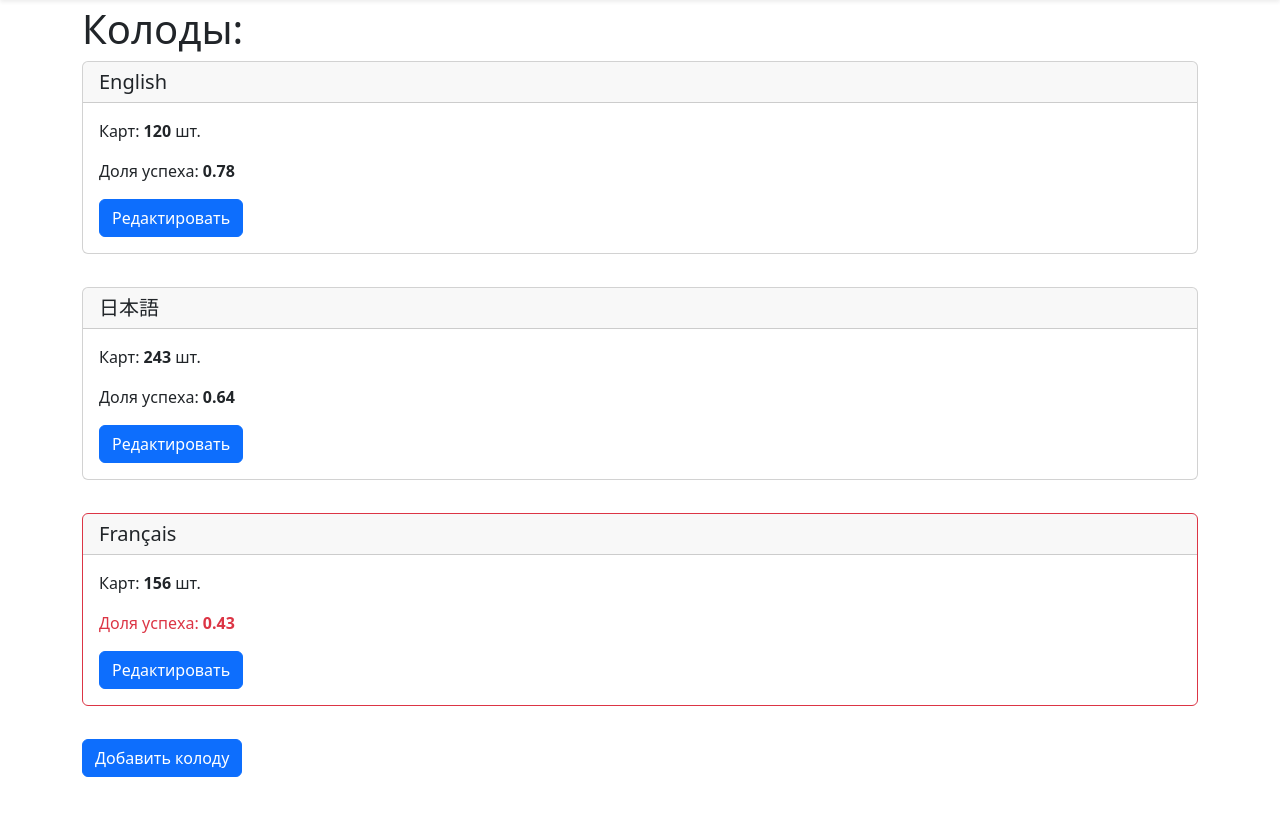
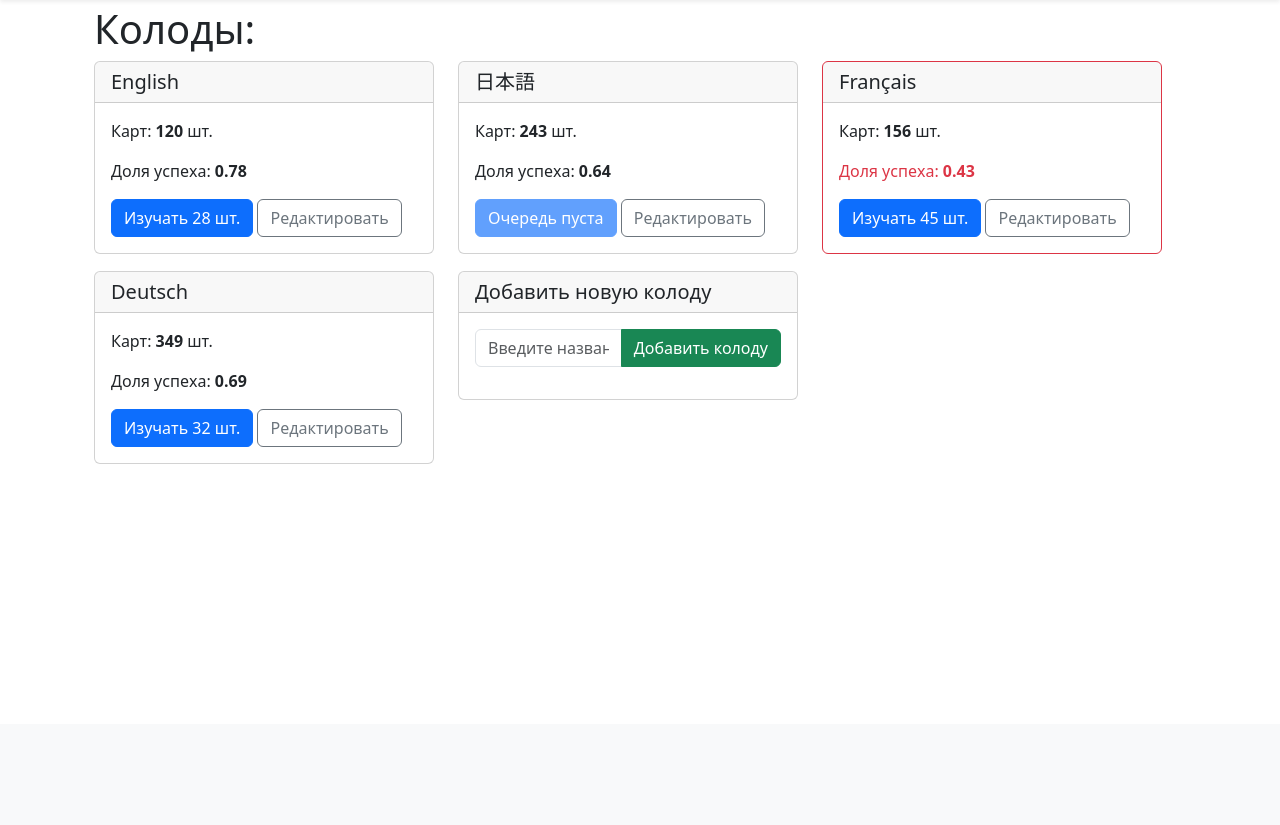
Before and after one commit to Benkendorf/langmemo, a Django app: page / in a window 1280 px wide. Shown: the part 76-901 px from the top of the page. After the commit the page ends 540 px from the top, so only its background shows below. Run offline with Django 5.2, Linux system fonts and the light colour scheme.

Commit message:
Modify homepage look, add "Add deck" card

```diff
--- a/homepage/views.py
+++ b/homepage/views.py
@@ -4,16 +4,25 @@ from django.shortcuts import render
 placeholder_decks = [
     {'name': 'English',
      'cards_qty': 120,
-     'winrate': 0.78},
+     'winrate': 0.78,
+     'in_queue': 28},
 
     {'name': '日本語',
      'cards_qty': 243,
-     'winrate': 0.64},
+     'winrate': 0.64,
+     'in_queue': 0},
 
     {'name': 'Français',
      'cards_qty': 156,
-     'winrate': 0.43},
+     'winrate': 0.43,
+     'in_queue': 45},
+
+    {'name': 'Deutsch',
+     'cards_qty': 349,
+     'winrate': 0.69,
+     'in_queue': 32},
 ]
+
 
 def index(request):
     return render(
--- a/templates/homepage/index.html
+++ b/templates/homepage/index.html
@@ -5,11 +5,13 @@
 {% block content %}
 
 <hr>
-<article>
+<article class="container row">
   <h1>Колоды:</h1>
   {% for deck in decks %}
+    <div class="col-4">
       <div class="card {% if deck.winrate < 0.5 %}border-danger{% endif %}">
         <h5 class="card-header">{{ deck.name }}</h5>
+
         <div class="card-body">
           <p class="card-text">
             Карт:
@@ -20,12 +22,36 @@
             Доля успеха:
             <b>{{ deck.winrate }}</b>
           </p>
-      <a href="#" class="btn btn-primary">Редактировать</a>
+          {% if deck.in_queue == 0 %}
+            <a class="btn btn-primary disabled">Очередь пуста</a>
+          {% else %}
+            <a href="#" class="btn btn-primary">Изучать {{ deck.in_queue }} шт.</a>
+          {% endif %}
+          <a href="#" class="btn btn-outline-secondary">Редактировать</a>
+        </div>
+
       </div>
     </div>
+
+  {% if forloop.counter|divisibleby:"3" %}
     <hr class="opacity-0">
+  {% endif %}
+
   {% endfor %}
-  <button type="button" class="btn btn-primary">Добавить колоду</button>
+
+  <div class="col-4">
+    <div class="card">
+      <h5 class="card-header">Добавить новую колоду</h5>
+      <div class="card-body">
+        <div class="input-group mb-3">
+          <input type="text" class="form-control" placeholder="Введите название" aria-label="Введите название" aria-describedby="basic-addon2">
+          <button class="btn btn-success" type="button" id="button-addon2">Добавить колоду</button>
+        </div>
+      </div>
+    </div>
+  </div>
+
+
 </article>
 
 {% endblock %}
```
Also changed, not shown: templates/review/review.html (+4 -5 lines). Lines whose indentation alone changed are shown as unchanged.
